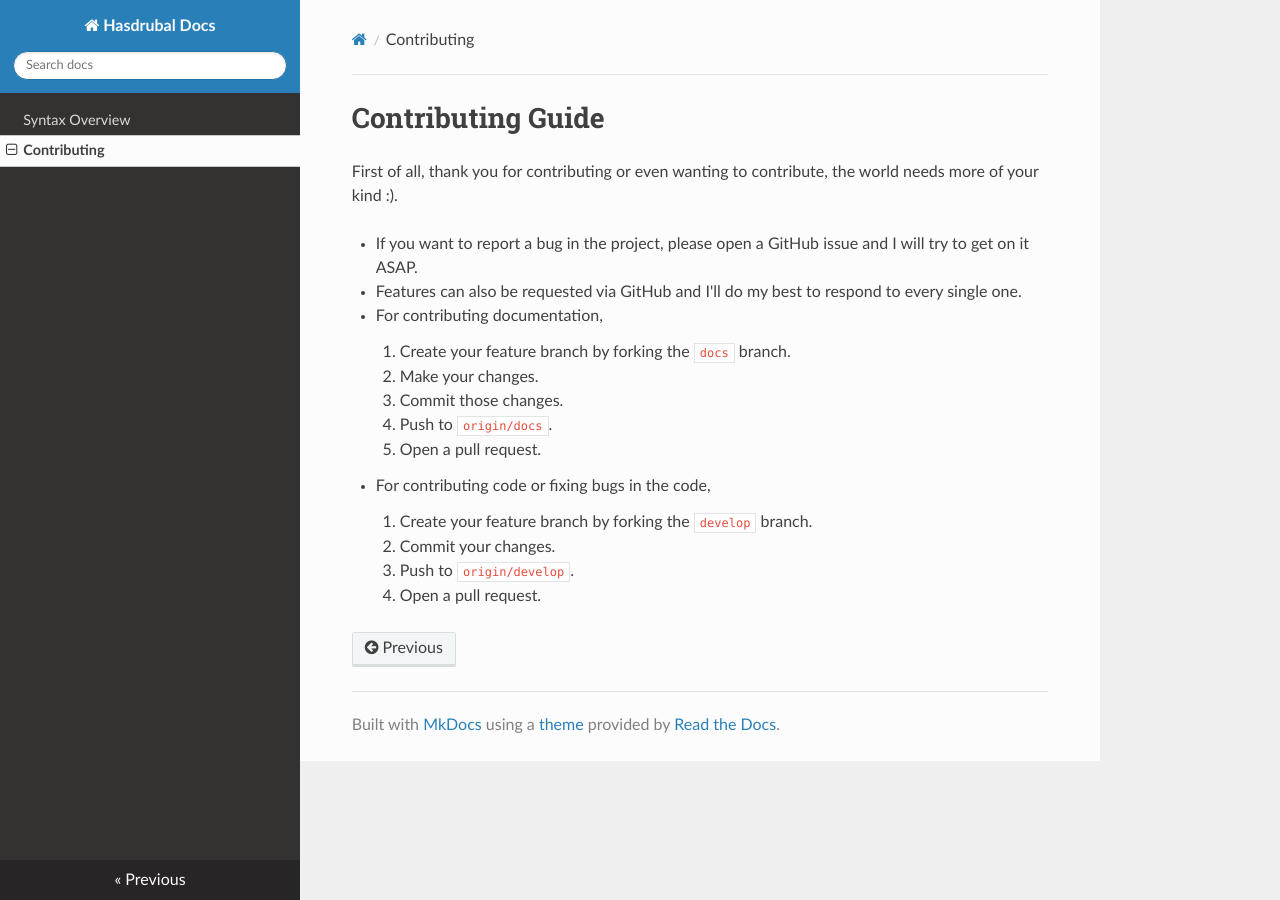
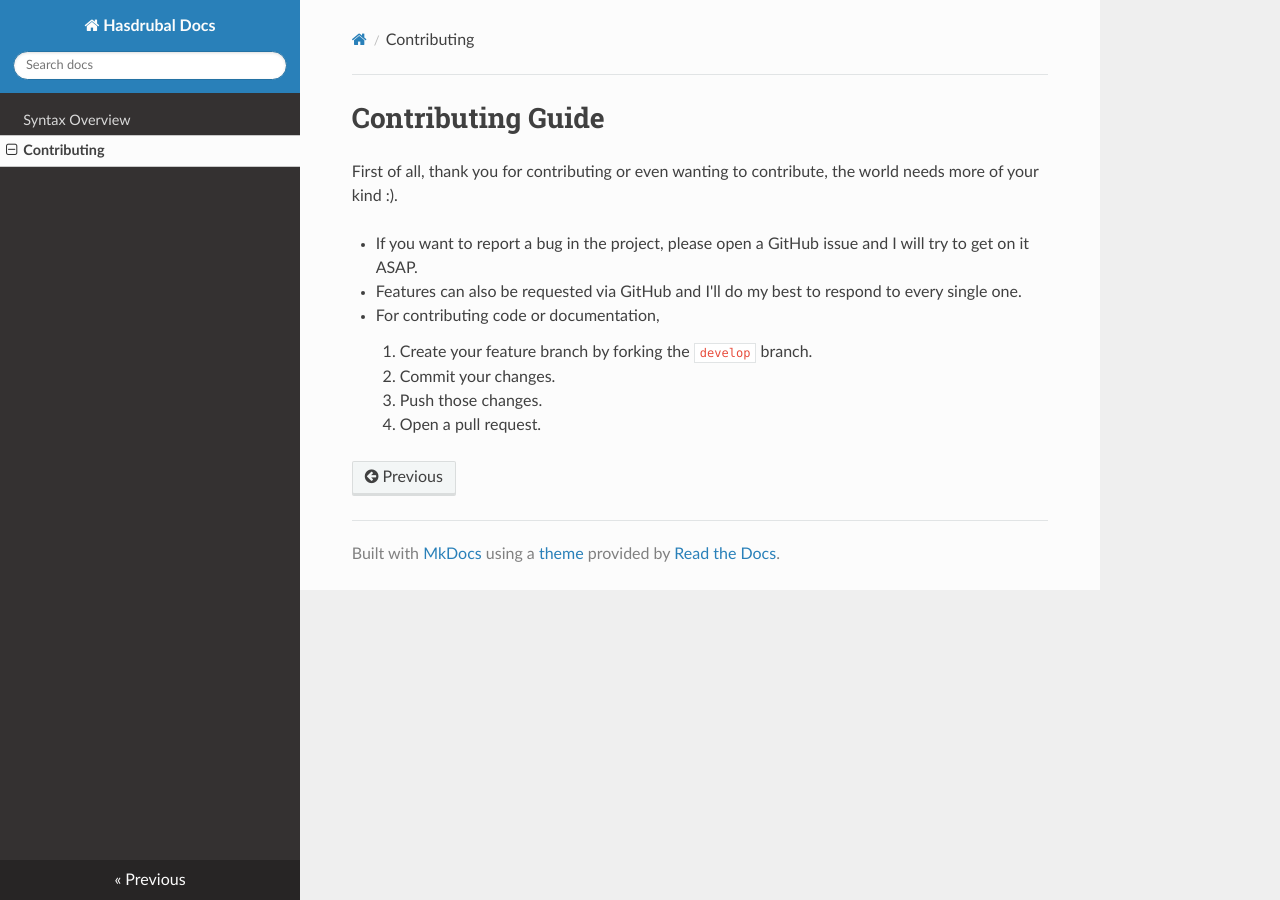
Before and after one commit to Armani-T/Hanno, an MkDocs documentation site: the page built from docs/contributing.md, in a window 1280 px wide. Built offline with MkDocs 1.6.1, drawn with Linux system fonts in a browser that asks for light colours; nearby versions of some CDN libraries.

Commit message:
Remove redundant instructions

```diff
--- a/docs/contributing.md
+++ b/docs/contributing.md
@@ -5,17 +5,9 @@ First of all, thank you for contributing or even wanting to contribute, the worl
 - If you want to report a bug in the project, please open a GitHub issue and I will try to get on it ASAP.
 - Features can also be requested via GitHub and I'll do my best to respond to every single one.
 
-- For contributing documentation,
-
-    1. Create your feature branch by forking the `docs` branch.
-    2. Make your changes.
-    3. Commit those changes.
-    3. Push to `origin/docs`.
-    4. Open a pull request.
-
-- For contributing code or fixing bugs in the code,
+- For contributing code or documentation,
 
     1. Create your feature branch by forking the `develop` branch.
     2. Commit your changes.
-    3. Push to `origin/develop`.
+    3. Push those changes.
     4. Open a pull request.
```
